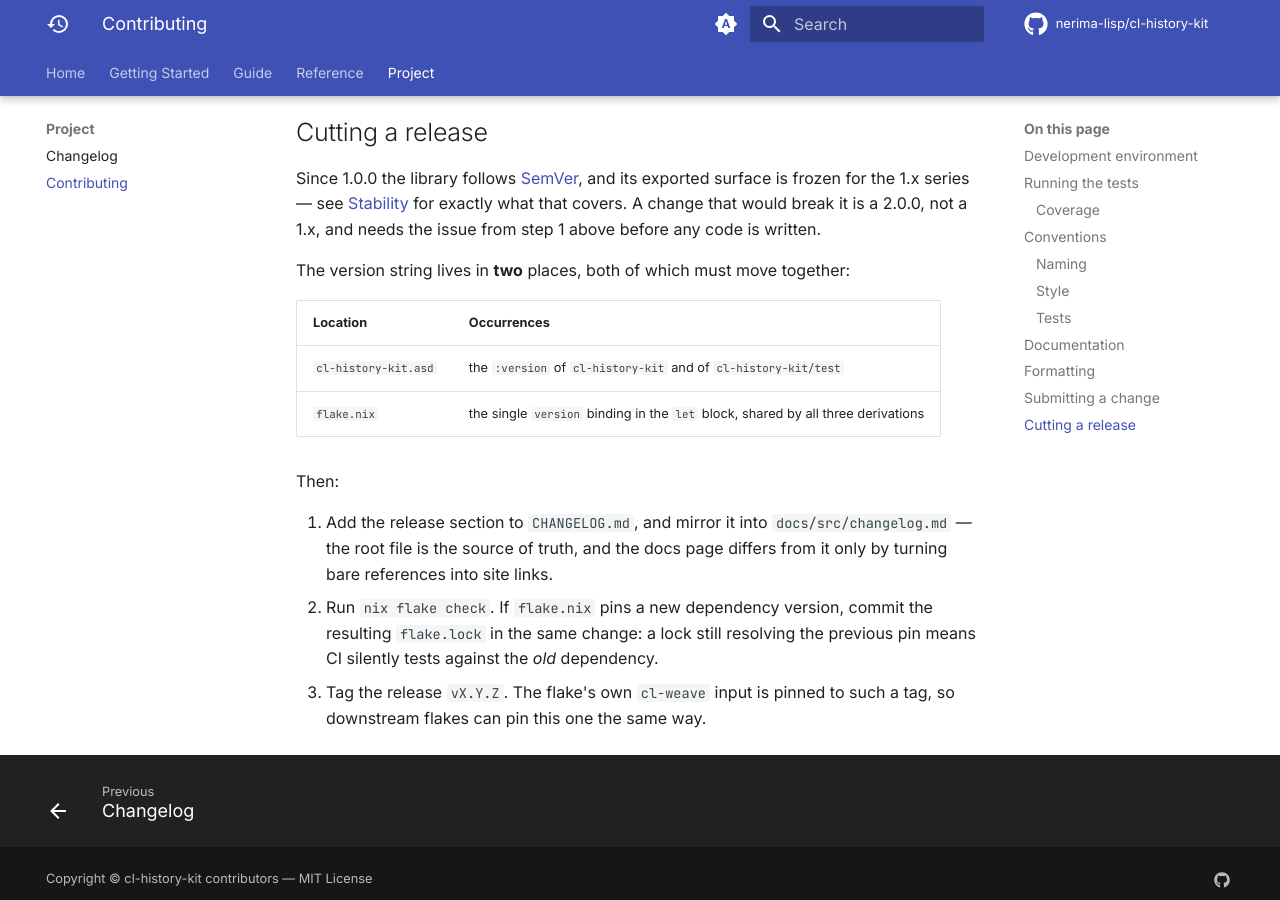
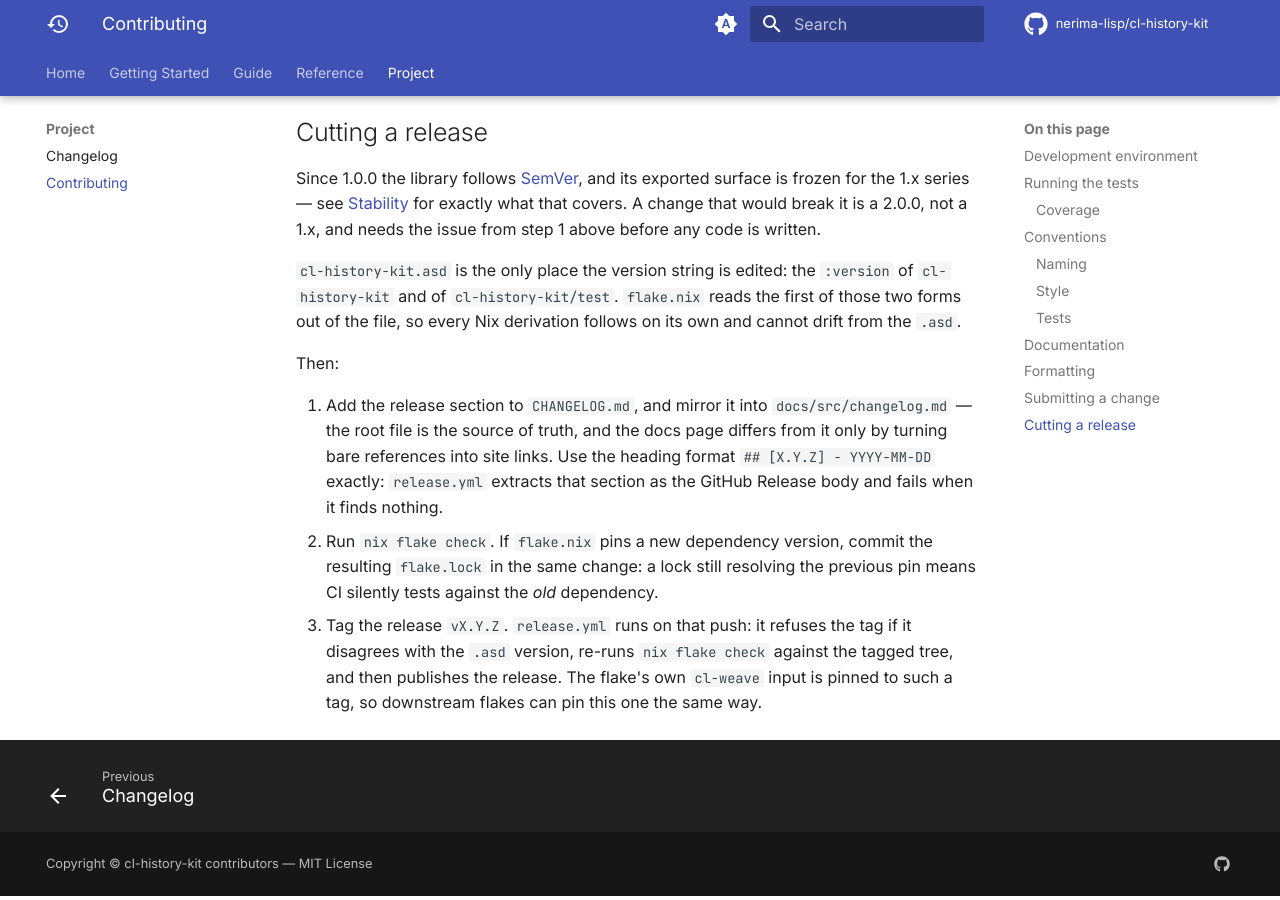
Before and after one commit to nerima-lisp/cl-history-kit, an MkDocs documentation site: the page built from docs/src/contributing.md, in a window 1280 px wide and 900 px high, scrolled down 4131 px. Built offline with MkDocs 1.6.1 and Material for MkDocs 9.7.7, drawn with Linux system fonts in a browser that asks for light colours; comment, search, counter and statistics services are not loaded.

Commit message:
docs: add [Unreleased] and record the Keep a Changelog contract
The file already used `## [X.Y.Z] - YYYY-MM-DD` headings but had no
`## [Unreleased]`, so there was nowhere to land a change between releases and
the entry only got written while cutting the release -- which is when it is
hardest to remember what changed and why.

This stopped being cosmetic in the same series of commits that added
release.yml: that workflow extracts the section matching the pushed tag as the
GitHub Release body and fails when it finds none. Record that in the file
itself so the next editor knows the heading shape is load-bearing, and add the
Keep a Changelog / SemVer preamble the org template carries.

Mirrored into docs/src/changelog.md, which this repository maintains by hand as
a linked variant of the root file rather than as an include.

Also corrects "Cutting a release" in docs/src/contributing.md: it still told
the reader to move the version in both cl-history-kit.asd and flake.nix, but
the flake now reads the .asd, so following those instructions would edit a
binding that no longer exists. Documents what release.yml does on the tag push
while there.

```diff
--- a/docs/src/contributing.md
+++ b/docs/src/contributing.md
@@ -187,20 +187,24 @@ exported surface is frozen for the 1.x series — see
 would break it is a 2.0.0, not a 1.x, and needs the issue from step 1 above
 before any code is written.
 
-The version string lives in **two** places, both of which must move together:
-
-| Location | Occurrences |
-| --- | --- |
-| `cl-history-kit.asd` | the `:version` of `cl-history-kit` and of `cl-history-kit/test` |
-| `flake.nix` | the single `version` binding in the `let` block, shared by all three derivations |
+`cl-history-kit.asd` is the only place the version string is edited: the
+`:version` of `cl-history-kit` and of `cl-history-kit/test`. `flake.nix` reads
+the first of those two forms out of the file, so every Nix derivation follows
+on its own and cannot drift from the `.asd`.
 
 Then:
 
 1. Add the release section to `CHANGELOG.md`, and mirror it into
    `docs/src/changelog.md` — the root file is the source of truth, and the
    docs page differs from it only by turning bare references into site links.
+   Use the heading format `## [X.Y.Z] - YYYY-MM-DD` exactly: `release.yml`
+   extracts that section as the GitHub Release body and fails when it finds
+   nothing.
 2. Run `nix flake check`. If `flake.nix` pins a new dependency version, commit
    the resulting `flake.lock` in the same change: a lock still resolving the
    previous pin means CI silently tests against the *old* dependency.
-3. Tag the release `vX.Y.Z`. The flake's own `cl-weave` input is pinned to such
-   a tag, so downstream flakes can pin this one the same way.
+3. Tag the release `vX.Y.Z`. `release.yml` runs on that push: it refuses the
+   tag if it disagrees with the `.asd` version, re-runs `nix flake check`
+   against the tagged tree, and then publishes the release. The flake's own
+   `cl-weave` input is pinned to such a tag, so downstream flakes can pin this
+   one the same way.
```
Also changed, not shown: docs/src/changelog.md (+5 -0 lines), CHANGELOG.md.
